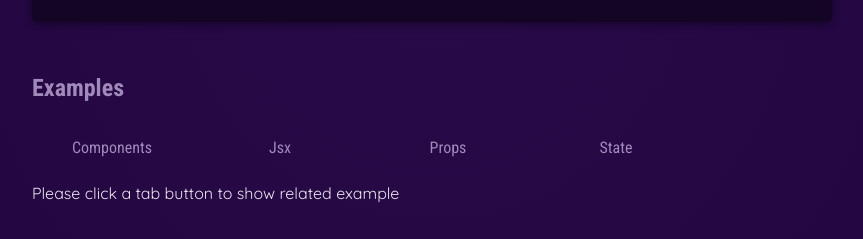
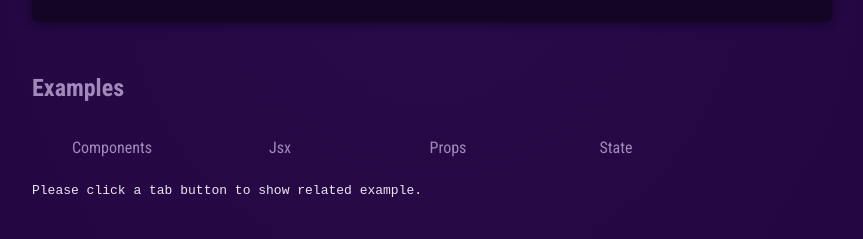
Before and after one commit to kelvinmacharia254/ReactJs-Essentials, a React (Vite) app: page / in a window 1280 px wide. Shown: the part 677-916 px from the top of the page, without its empty margins (208-1071 px from the left). Built offline with nearby package versions, Linux system fonts and the light colour scheme.

Commit message:
add useState react hook to update content when each tabButton is clicked on the menu section

```diff
--- a/src/App.jsx
+++ b/src/App.jsx
@@ -1,12 +1,16 @@
 import Header from './components/Header/Header.jsx'
 import CoreConceptsListItem from './components/CoreConceptsListItem/CoreConceptsListItem.jsx'
 import TabButtonListItem from "./components/TabButtonListItem/TabButtonListItem.jsx";
-import { CORE_CONCEPTS } from "./data.js";
+import { CORE_CONCEPTS, EXAMPLES } from "./data.js";
+import React from "react";
 
 function App(){
-    let tabContent = 'Please click a tab button to show related example'
-    function handleSelect(buttonIndentity){
-        console.log(`${buttonIndentity} tab clicked`);
+
+    const [content, setContent] = React.useState('Please click a tab button to show related example.');
+    function handleSelect(selectedButton){
+        let tabContent = EXAMPLES[selectedButton].code;
+        setContent(tabContent);
+        console.log(`${selectedButton} tab clicked`);
     }
     return (
         <>
@@ -14,7 +18,7 @@
             <main>
                 <h2>Core Concepts</h2>
                 <section id="core-concepts">
-                    {/* Display React core concepts in Ul with reusable list item component and props*/}
+                    {/* Display React core concepts in Ul with reusable list item component and props to customize each list item component */}
                     <ul>
                         {/* passing props using object bracket and dot notation*/}
                         <CoreConceptsListItem
@@ -37,7 +41,12 @@
                         <TabButtonListItem onSelect={()=>{handleSelect('props')}}>Props</TabButtonListItem>
                         <TabButtonListItem onSelect={()=>{handleSelect('state')}}>State</TabButtonListItem>
                     </menu>
-                    {tabContent}
+                    <pre>
+                        <code>
+                           {content}
+                        </code>
+                    </pre>
+
                 </section>
             </main>
         </>
--- a/src/data.js
+++ b/src/data.js
@@ -29,3 +29,54 @@
       'React-managed data which, when changed, causes the component to re-render & the UI to update.',
   },
 ];
+
+export const EXAMPLES = {
+  components: {
+    title: 'Components',
+    description:
+      'Components are the building blocks of React applications. A component is a self-contained module (HTML + optional CSS + JS) that renders some output.',
+    code: `
+function Welcome() {
+  return <h1>Hello, World!</h1>;
+}`,
+  },
+  jsx: {
+    title: 'JSX',
+    description:
+      'JSX is a syntax extension to JavaScript. It is similar to a template language, but it has full power of JavaScript (e.g., it may output dynamic content).',
+    code: `
+<div>
+  <h1>Welcome {userName}</h1>
+  <p>Time to learn React!</p>
+</div>`,
+  },
+  props: {
+    title: 'Props',
+    description:
+      'Components accept arbitrary inputs called props. They are like function arguments.',
+    code: `
+function Welcome(props) {
+  return <h1>Hello, {props.name}</h1>;
+}`,
+  },
+  state: {
+    title: 'State',
+    description:
+      'State allows React components to change their output over time in response to user actions, network responses, and anything else.',
+    code: `
+function Counter() {
+  const [isVisible, setIsVisible] = useState(false);
+
+  function handleClick() {
+    setIsVisible(true);
+  }
+
+  return (
+    <div>
+      <button onClick={handleClick}>Show Details</button>
+      {isVisible && <p>Amazing details!</p>}
+    </div>
+  );
+}`,
+  },
+};
```
